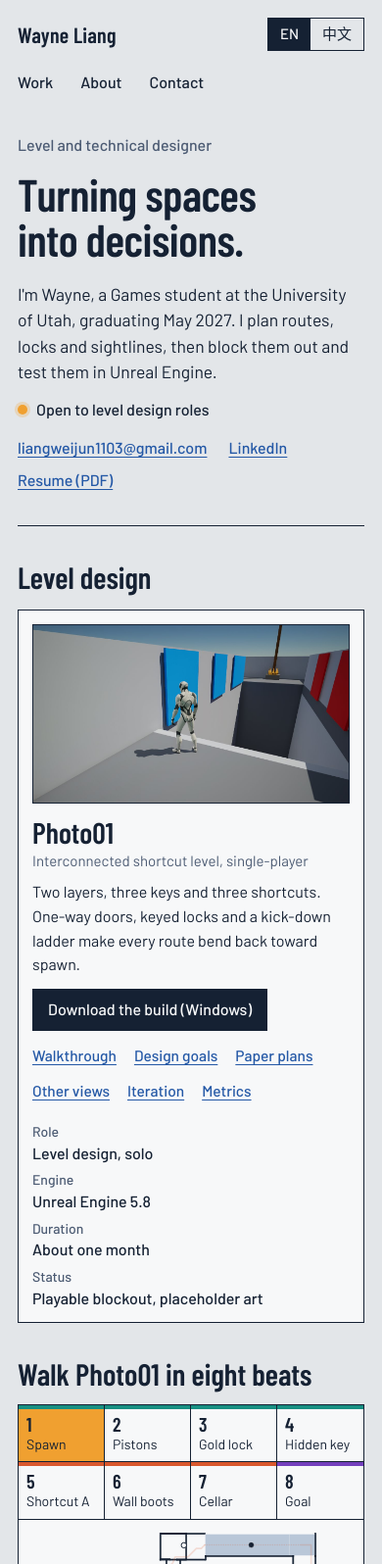
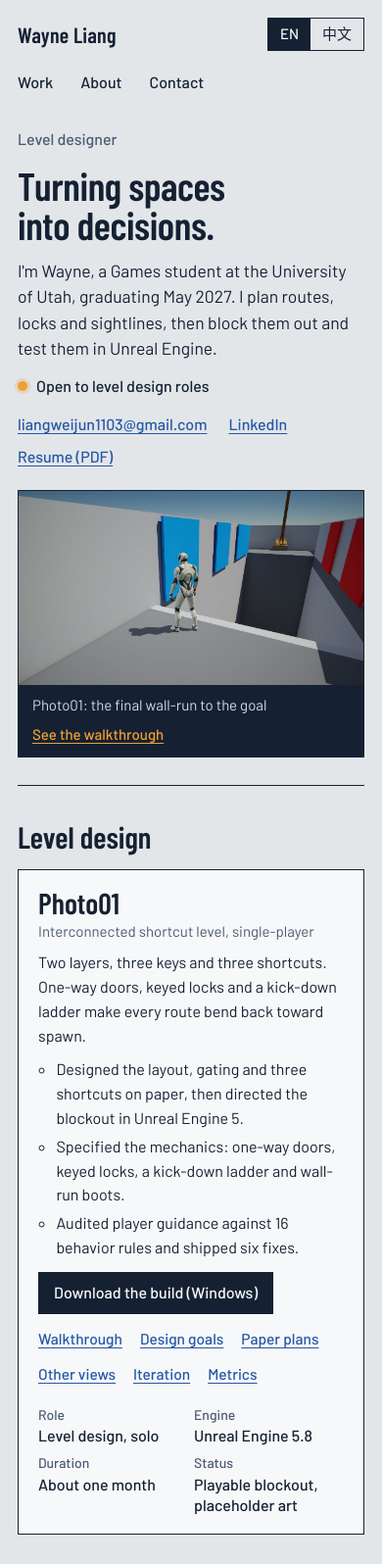
Before and after one commit to WAYNE1-L/portfolio, a plain HTML site: page index.html in a window 390 px wide. Shown: the top 1596 px of the page at 98% size. Drawn offline with Linux system fonts and the light colour scheme.

Commit message:
Publish updated portfolio homepage

```diff
--- a/index.html
+++ b/index.html
@@ -3,9 +3,9 @@
 <head>
 <meta charset="utf-8">
 <meta name="viewport" content="width=device-width,initial-scale=1">
-<title>Wayne Liang Portfolio</title>
+<title>Wayne Liang | Level Designer</title>
 <meta property="og:type" content="website">
-<meta property="og:title" content="Wayne Liang, level designer">
+<meta property="og:title" content="Wayne Liang | Level Designer">
 <meta property="og:description" content="Photo01: an interconnected shortcut level in Unreal Engine 5, with the full design breakdown.">
 <meta property="og:url" content="https://wayne1-l.github.io/portfolio/">
 <meta property="og:image" content="https://wayne1-l.github.io/portfolio/img/b8.jpg">
@@ -41,10 +41,10 @@ a:hover{text-decoration-thickness:2px}
 button{font:inherit;color:inherit;cursor:pointer}
 :focus-visible{outline:3px solid var(--lantern);outline-offset:3px}
 h1,h2{font-family:var(--display);font-weight:600;line-height:1;margin:0;text-wrap:balance}
-h1{font-size:clamp(46px,5.4vw,72px);letter-spacing:-.01em}
+h1{font-size:clamp(40px,4.6vw,60px);letter-spacing:-.01em}
 h2{font-size:clamp(31px,3.5vw,44px)}
 h3{font:600 19px/1.3 var(--body);margin:0;text-wrap:balance}
-html[data-lang="zh"] h1{font-size:clamp(38px,4.6vw,58px);line-height:1.15;letter-spacing:0}
+html[data-lang="zh"] h1{font-size:clamp(34px,4vw,50px);line-height:1.15;letter-spacing:0}
 html[data-lang="zh"] h2{font-size:clamp(27px,3vw,36px);line-height:1.2}
 p{margin:0}
 .wrap{max-width:1240px;margin:0 auto;padding:0 clamp(18px,4vw,44px)}
@@ -62,11 +62,15 @@ p{margin:0}
 .lang button[aria-pressed="true"]{background:var(--ink);color:var(--sheet)}
 
 /* hero */
-.hero{display:grid;grid-template-columns:minmax(0,7fr) minmax(0,5fr);gap:20px clamp(24px,4vw,56px);align-items:end;padding:clamp(14px,2.2vw,28px) 0 clamp(28px,3.6vw,48px)}
-.hero-head{display:flex;flex-direction:column;gap:14px}
-.hero-side{display:flex;flex-direction:column;gap:14px;padding-bottom:6px}
+.hero{display:grid;grid-template-columns:minmax(0,5fr) minmax(0,7fr);gap:22px clamp(24px,3.6vw,48px);align-items:center;padding:clamp(8px,1.4vw,18px) 0 clamp(28px,3.6vw,44px)}
+.hero-text{display:flex;flex-direction:column;gap:14px}
+.hero-media{margin:0;border:1px solid var(--ink);background:var(--ink)}
+.hero-media img,.hero-media video{display:block;width:100%;aspect-ratio:16/9;object-fit:cover}
+.hero-media figcaption{display:flex;flex-wrap:wrap;justify-content:space-between;align-items:center;gap:4px 16px;padding:9px 14px;color:#d3dbe6;font-size:15px}
+.hero-media figcaption button{background:none;border:0;padding:2px 0;color:var(--lantern);font-weight:500;text-decoration:underline;text-underline-offset:.22em}
+.did{margin:10px 0 0;padding-left:1.15em;display:flex;flex-direction:column;gap:4px}
 .role{font-weight:500;color:var(--mute)}
-.lede{font-size:19px;line-height:1.5;max-width:30em}
+.lede{font-size:18px;line-height:1.5;max-width:30em}
 .hero-links{display:flex;flex-wrap:wrap;gap:8px 22px;font-weight:500}
 .open{display:inline-flex;align-items:center;gap:9px;font-weight:500}
 .open::before{content:"";width:10px;height:10px;border-radius:50%;background:var(--lantern);box-shadow:0 0 0 3px #f0a03040}
@@ -132,9 +136,7 @@ html[data-lang="zh"] .beat-text h3{font-size:clamp(21px,2vw,26px);line-height:1.
 /* level list */
 .levels{padding-top:clamp(22px,3vw,34px);padding-bottom:clamp(26px,3.4vw,40px)}
 .lv{list-style:none;margin:0;padding:0;display:flex;flex-direction:column;gap:14px}
-.lv li{display:grid;grid-template-columns:220px minmax(0,1fr) minmax(0,260px);gap:14px 28px;align-items:start;background:var(--sheet);border:1px solid var(--ink);padding:14px}
-.lv .thumb{padding:0;border:0;background:none;display:block}
-.lv .thumb img{width:100%;aspect-ratio:16/9;object-fit:cover;border:1px solid var(--ink)}
+.lv>li{display:grid;grid-template-columns:minmax(0,1fr) minmax(0,260px);gap:14px 36px;align-items:start;background:var(--sheet);border:1px solid var(--ink);padding:18px 20px}
 .lv h3{font:600 30px/1 var(--display)}
 .lv .kind{color:var(--mute);font-size:15px;margin:3px 0 8px}
 .cta{display:flex;flex-wrap:wrap;gap:10px;margin-top:12px}
@@ -142,8 +144,7 @@ html[data-lang="zh"] .beat-text h3{font-size:clamp(21px,2vw,26px);line-height:1.
 .btn:hover{background:var(--sky)}
 .btn.alt{background:none;color:var(--ink);box-shadow:inset 0 0 0 1px var(--ink)}
 .btn.alt:hover{background:#fff}
-.lv .thumb video,.beat video{display:block;width:100%;aspect-ratio:16/9;object-fit:cover;background:var(--ink)}
-.lv .thumb video{border:1px solid var(--ink)}
+.beat video{display:block;width:100%;aspect-ratio:16/9;object-fit:cover;background:var(--ink)}
 .jump{display:flex;flex-wrap:wrap;gap:2px 18px;margin-top:8px;font-size:15.5px}
 .jump button{background:none;border:0;padding:5px 0;color:var(--sky);font-weight:500;text-decoration:underline;text-underline-offset:.22em;text-decoration-thickness:1px}
 .jump button:hover{text-decoration-thickness:2px}
@@ -250,8 +251,8 @@ footer{padding:0 0 32px;font-size:14.5px;color:var(--mute);display:flex;justify-
 
 @media (max-width:920px){
   .hero{grid-template-columns:minmax(0,1fr);align-items:start}
-  .lv li{grid-template-columns:minmax(0,1fr) minmax(0,1fr)}
-  .lv li>dl{grid-column:1/-1;grid-template-columns:repeat(4,minmax(0,1fr))}
+  .lv>li{grid-template-columns:minmax(0,1fr)}
+  .lv>li>dl{grid-template-columns:repeat(4,minmax(0,1fr))}
   .viewer{grid-template-columns:minmax(0,1fr);grid-template-rows:auto;grid-template-areas:"tabs" "plan" "beats" "key"}
   .tabs{grid-template-columns:repeat(4,minmax(0,1fr))}
   .tabs button{border-bottom:1px solid var(--ink)}
@@ -286,8 +287,7 @@ footer{padding:0 0 32px;font-size:14.5px;color:var(--mute);display:flex;justify-
   body{font-size:16px}
   .bar nav{order:3;width:100%;margin-left:-12px}
   .tabs button{font-size:14px;padding:9px 8px 8px}
-  .lv li{grid-template-columns:minmax(0,1fr)}
-  .lv li>dl{grid-template-columns:minmax(0,1fr)}
+  .lv>li>dl{grid-template-columns:repeat(2,minmax(0,1fr))}
   .legend{grid-auto-flow:row;grid-template-rows:none;grid-template-columns:minmax(0,1fr)}
   .facts{grid-template-columns:minmax(0,1fr)}
   .figs{grid-template-columns:minmax(0,1fr)}
@@ -315,11 +315,9 @@ footer{padding:0 0 32px;font-size:14.5px;color:var(--mute);display:flex;justify-
 
 <main>
 <section class="hero" aria-labelledby="hero-h">
-  <div class="hero-head">
-    <p class="role"><span data-l="en">Level and technical designer</span><span data-l="zh" lang="zh-CN">关卡与技术设计</span></p>
+  <div class="hero-text">
+    <p class="role"><span data-l="en">Level designer</span><span data-l="zh" lang="zh-CN">关卡设计师</span></p>
     <h1 id="hero-h"><span data-l="en">Turning spaces into decisions.</span><span data-l="zh" lang="zh-CN">把空间变成选择。</span></h1>
-  </div>
-  <div class="hero-side">
     <p class="lede" data-l="en">I'm Wayne, a Games student at the University of Utah, graduating May 2027. I plan routes, locks and sightlines, then block them out and test them in Unreal Engine.</p>
     <p class="lede" data-l="zh" lang="zh-CN">我是 Wayne Liang，犹他大学游戏专业在读，2027 年 5 月毕业。我先规划路线、门锁和视线，再到 Unreal Engine 里搭灰盒、做测试。</p>
     <p class="open"><span data-l="en">Open to level design roles</span><span data-l="zh" lang="zh-CN">正在找关卡设计方向的工作</span></p>
@@ -329,18 +327,32 @@ footer{padding:0 0 32px;font-size:14.5px;color:var(--mute);display:flex;justify-
       <a href="Wayne_Liang_Resume.pdf"><span data-l="en">Resume (PDF)</span><span data-l="zh" lang="zh-CN">简历（PDF）</span></a>
     </p>
   </div>
-  </section>
+  <figure class="hero-media">
+    <img src="img/b8.jpg" width="1221" height="688" alt="Gameplay from Photo01: the player crosses a pit along blue and red wall-run panels toward the goal.">
+    <figcaption><span><span data-l="en">Photo01: the final wall-run to the goal</span><span data-l="zh" lang="zh-CN">Photo01：通向终点的最后一段附墙路线</span></span>
+      <button type="button" data-go="photo01"><span data-l="en">See the walkthrough</span><span data-l="zh" lang="zh-CN">看八步走查</span></button></figcaption>
+  </figure>
+</section>
 
 <section class="block levels" id="work" aria-labelledby="levels-h">
   <h2 id="levels-h"><span data-l="en">Level design</span><span data-l="zh" lang="zh-CN">关卡设计</span></h2>
   <ul class="lv">
     <li>
-      <button type="button" class="thumb" data-go="photo01" aria-label="Photo01 walkthrough"><img src="img/b8.jpg" width="1221" height="688" alt="The player character facing blue and red wall-run panels over a pit in Photo01."></button>
       <div>
         <h3>Photo01</h3>
         <p class="kind"><span data-l="en">Interconnected shortcut level, single-player</span><span data-l="zh" lang="zh-CN">单人箱庭关卡，以捷径回环为核心</span></p>
         <p data-l="en">Two layers, three keys and three shortcuts. One-way doors, keyed locks and a kick-down ladder make every route bend back toward spawn.</p>
         <p data-l="zh" lang="zh-CN">上下两层、三把钥匙、三条捷径。单向门、带锁的门和一架可以踹下的梯子，让每条路线最后都绕回出生点。</p>
+        <ul class="did" data-l="en">
+          <li>Designed the layout, gating and three shortcuts on paper, then directed the blockout in Unreal Engine 5.</li>
+          <li>Specified the mechanics: one-way doors, keyed locks, a kick-down ladder and wall-run boots.</li>
+          <li>Audited player guidance against 16 behavior rules and shipped six fixes.</li>
+        </ul>
+        <ul class="did" data-l="zh" lang="zh-CN">
+          <li>在纸上设计布局、门锁关系和三条捷径，再主导 Unreal Engine 5 里的灰盒搭建。</li>
+          <li>定下机关规则：单向门、带锁的门、可踹下的梯子、行壁靴。</li>
+          <li>按 16 条玩家行为规律审查引导，改掉 6 处问题。</li>
+        </ul>
         <p class="cta" id="cta" hidden>
           <a class="btn" id="play-link" hidden><span data-l="en">Download the build (Windows)</span><span data-l="zh" lang="zh-CN">下载试玩包（Windows）</span></a>
           <a class="btn alt" id="video-link" hidden><span data-l="en">Watch the full run</span><span data-l="zh" lang="zh-CN">看完整通关视频</span></a>
@@ -654,14 +666,6 @@ footer{padding:0 0 32px;font-size:14.5px;color:var(--mute);display:flex;justify-
   <h2 id="more-h"><span data-l="en">Other work</span><span data-l="zh" lang="zh-CN">其他作品</span></h2>
   <ul class="works">
     <li>
-      <div><h3>SALTLINE</h3><p class="kind"><span data-l="en">Tactical map study, in progress</span><span data-l="zh" lang="zh-CN">战术地图研究，进行中</span></p></div>
-      <div>
-        <p data-l="en">An original tactical map set between an old harbor district and a desalination facility. Both sites take similar time to reach but cost differently: exposure on the A approach, commitment on the B approach, and a dry-canal mid route that trades information for rotation pressure.</p>
-        <p data-l="zh" lang="zh-CN">一张原创战术地图，场景在旧港区和海水淡化厂之间。到两个点位的时间相近，代价却不同：A 路暴露在长视线下，B 路进去就难退，中路的干渠能换来信息，但要承受转点压力。</p>
-      </div>
-      <p class="meta"><span data-l="en">Technical level design. Unreal Engine, layout studies.</span><span data-l="zh" lang="zh-CN">技术关卡设计。Unreal Engine，布局研究。</span><br><a href="https://wayne-liang-level-design-portfolio.zestywren16.chatgpt.site"><span data-l="en">Greybox and diagrams</span><span data-l="zh" lang="zh-CN">灰盒截图和设计图</span></a></p>
-    </li>
-    <li>
       <div><h3>Hollow Reach</h3><p class="kind"><span data-l="en">Action-exploration level, university project</span><span data-l="zh" lang="zh-CN">动作探索关卡，学校项目</span></p></div>
       <div>
         <p data-l="en">A multi-zone exploration level in Unreal Engine 5. I greyboxed the routes, spaced the encounters and landmarks, and scripted triggers, doors and hazards in Blueprints.</p>
@@ -736,6 +740,7 @@ footer{padding:0 0 32px;font-size:14.5px;color:var(--mute);display:flex;justify-
 // Links that appear on the Photo01 card once they exist. Leave empty to hide the button.
 var PLAY_URL='https://github.com/WAYNE1-L/portfolio/releases/latest/download/Photo01_Win64.zip';    // download page or file for the Windows build
 var VIDEO_URL='';   // full walkthrough video
+var SKIP_CLIPS=['beat2'];   // clips held back until they are re-recorded
 (function(){
   var root=document.documentElement, plan=document.getElementById('plan');
   var tabs=[].slice.call(document.querySelectorAll('#tabs [role="tab"]'));
@@ -832,14 +837,14 @@ var VIDEO_URL='';   // full walkthrough video
   }
   // Only the clip that is on screen plays: the card clip, and the current beat.
   function syncClips(){
-    [].forEach.call(document.querySelectorAll('.lv .thumb video,.beat video'),function(v){
+    [].forEach.call(document.querySelectorAll('.hero-media video,.beat video'),function(v){
       var art=v.closest?v.closest('article.beat'):null, show=!art||!art.hidden;
       if(show&&!reduce){ if(v.paused){var p=v.play(); if(p&&p.catch)p.catch(function(){v.controls=true;});} }
       else if(!v.paused){ v.pause(); }
     });
   }
-  var heroImg=document.querySelector('.lv .thumb img'); if(heroImg) clip(heroImg,'media/hero.mp4');
-  beats.forEach(function(a){var im=a.querySelector('figure img'); if(im) clip(im,'media/beat'+a.getAttribute('data-beat')+'.mp4');});
+  var heroImg=document.querySelector('.hero-media img'); if(heroImg) clip(heroImg,'media/hero.mp4');
+  beats.forEach(function(a){var n='beat'+a.getAttribute('data-beat'), im=a.querySelector('figure img'); if(im&&SKIP_CLIPS.indexOf(n)<0) clip(im,'media/'+n+'.mp4');});
 
   // Click a picture to see it full size.
   var dlg=document.getElementById('zoom');
```
